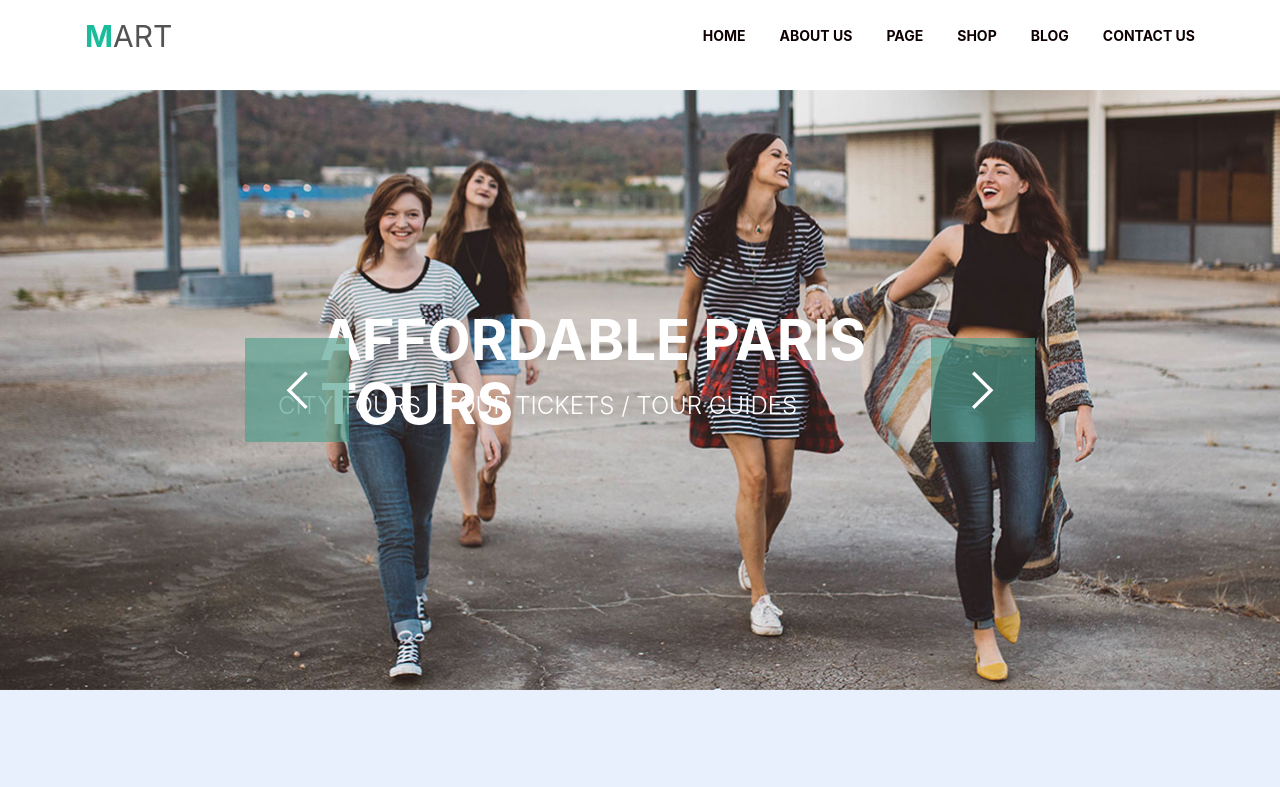
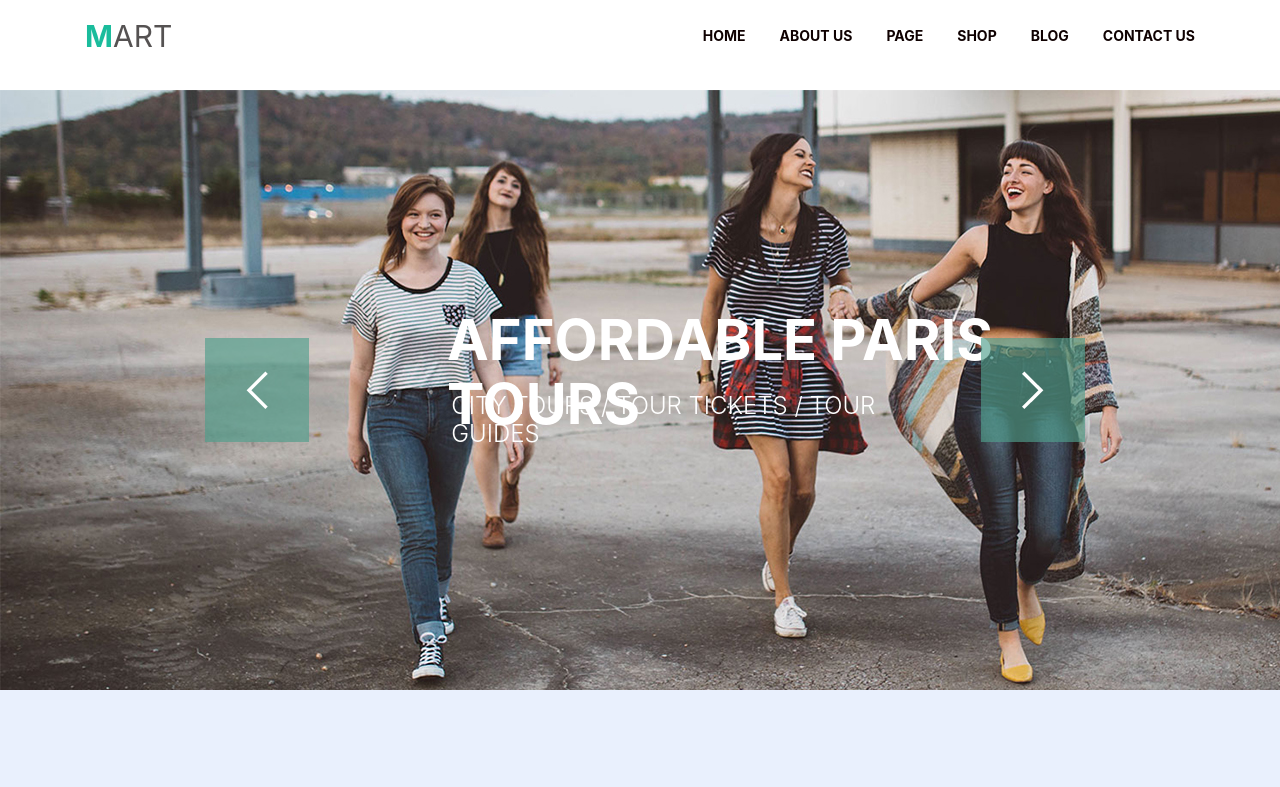
Before and after one commit to riggleton/goit-fe-course, a plain HTML site: page html-css/module-05/index.html in a window 1280 px wide. Shown: the top 787 px of the page. Drawn offline with Linux system fonts and the light colour scheme.

Commit message:
changes made according to comments: floats, slider, etc.

```diff
--- a/html-css/module-05/css/style.css
+++ b/html-css/module-05/css/style.css
@@ -48,7 +48,14 @@ address {
     background-color: transparent;
 }
 
+.clearfix::after {
+    display: table;
+    content: "";
+    clear: both;
+}
+
 .logo {
+    float: left;
     font-size: 30px;
     line-height: 32px;
     font-weight: 400;
@@ -61,13 +68,10 @@ address {
 }
 
 .menu {
-    display: flex;
-    justify-content: space-between;
+    float: right;
 }
 
 .header {
-    display: flex;
-    justify-content: space-between;
     font-family: -apple-system, BlinkMacSystemFont, 'Segoe UI', Roboto, Oxygen, Ubuntu, Cantarell, 'Open Sans', 'Helvetica Neue', sans-serif;
     font-weight: bold;
     font-size: 14px;
@@ -79,6 +83,7 @@ address {
 }
 
 .menu li {
+    float: left;
     list-style: none;
     color: #000;
     margin-right: 34px;
@@ -97,6 +102,7 @@ address {
 }
 
 .slider {
+    background: linear-gradient(rgba(0, 0, 2, 0), rgba(0, 0, 2, 0)), url(../img/slider.jpg);
     position: relative;
     max-width: 1600px;
     height: 600px;
@@ -105,15 +111,14 @@ address {
     background-color: #323232;
 }
 
-.slider:hover .slide {
-    background-color: #000002;
-    opacity: 0.522;
-    z-index: 3;
-    transition: linear 0.1s;
+.slider:hover {
+    background: linear-gradient(rgba(0, 0, 2, 0.522), rgba(0, 0, 2, 0.522)), url(../img/slider.jpg);
+    transition: 0.1s;
 }
 
 .slide {
     position: absolute;
+    display: block;
     max-height: 600px;
     max-width: 1600px;
     z-index: 2;
@@ -130,21 +135,22 @@ address {
     position: absolute;
     text-transform: uppercase;
     color: #fff;
-    transform: translateX(50%);
     z-index: 4;
 }
 
 .main-header {
     font-size: 56px;
-    top: 30%;
-    right: 50%;
+    min-width: 745px;
+    transform: translateX(60%);
+    top: 180px;
 }
 
 .additional-header {
     font-size: 24px;
     font-weight: 300;
-    top: 45%;
-    right: 58%;
+    min-width: 475px;
+    transform: translateX(95%);
+    top: 270px;
 }
 
 .slider-button {
@@ -167,17 +173,13 @@ address {
     cursor: pointer;
 }
 
-.slider:hover .slider-button {
-    background: rgba(81, 159, 141, 1), url(../img/next.png);
-}
-
 .slider-button-prev {
-    left: 245px;
+    left: 205px;
     background-image: url(../img/prev.png);
 }
 
 .slider-button-next {
-    right: 245px;
+    right: 195px;
     background-image: url(../img/next.png);
 }
 
--- a/html-css/module-05/index.html
+++ b/html-css/module-05/index.html
@@ -10,9 +10,9 @@
 </head>
 <body>
     <div class="wrapper wrapper-1">
-        <header class="header">
-            <a href="#" class="logo">mart</a>
-            <ul class="menu">
+        <header class="header clearfix">
+            <a href="#" class="logo clearfix">mart</a>
+            <ul class="menu clearfix">
                 <li><a href="#">home</a></li>
                 <li><a href="#">about us</a></li>
                 <li><a href="#">page</a></li>
@@ -24,15 +24,14 @@
     </div>
     <main>
         <div class="slider">
-            <h1 class="main-header">affordable paris tours</h1>
-            <h4 class="additional-header">city tours / tour tickets / tour guides</h4>
+            <ul class="slides">
+                <li class="slide">
+                    <h1 class="main-header">affordable paris tours</h1>
+                    <h4 class="additional-header">city tours / tour tickets / tour guides</h4>
+                </li>
+            </ul>
             <button class="slider-button slider-button-prev"></button>
             <button class="slider-button slider-button-next"></button>
-            <ul class="slides">
-                <li class="slide">
-                    <img src="img/slider.jpg" alt="" class="slider-image">
-                </li>
-            </ul>
         </div>
         <div class="blue">
             <div class="wrapper wrapper-2">
```
